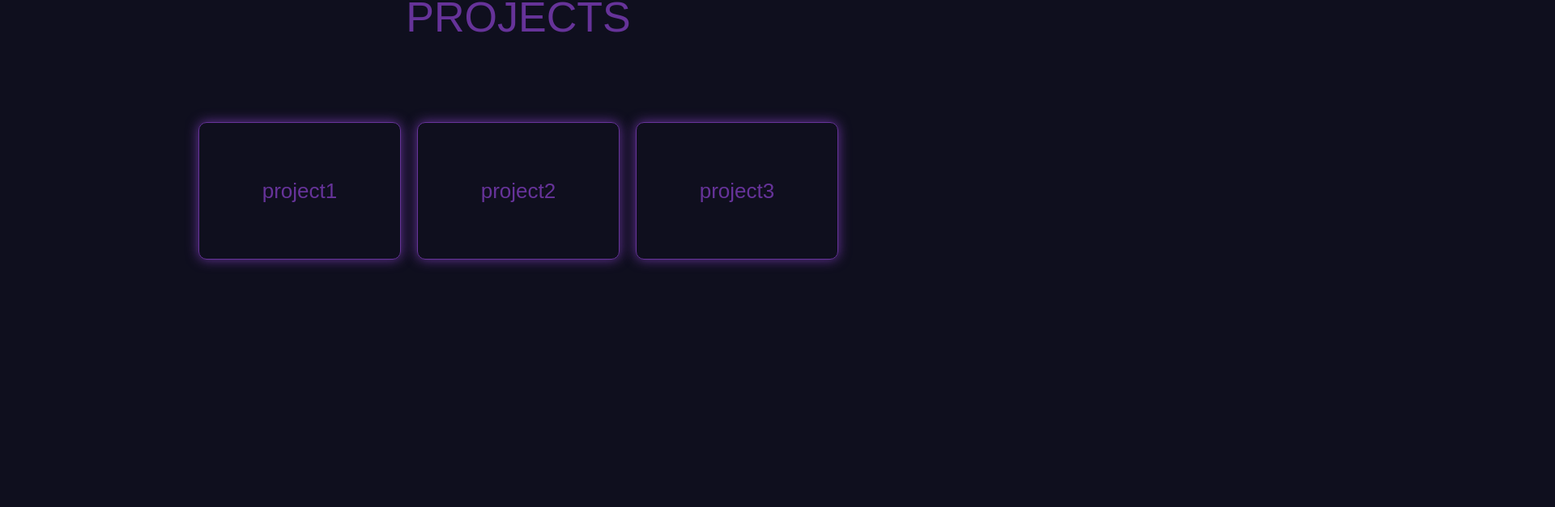
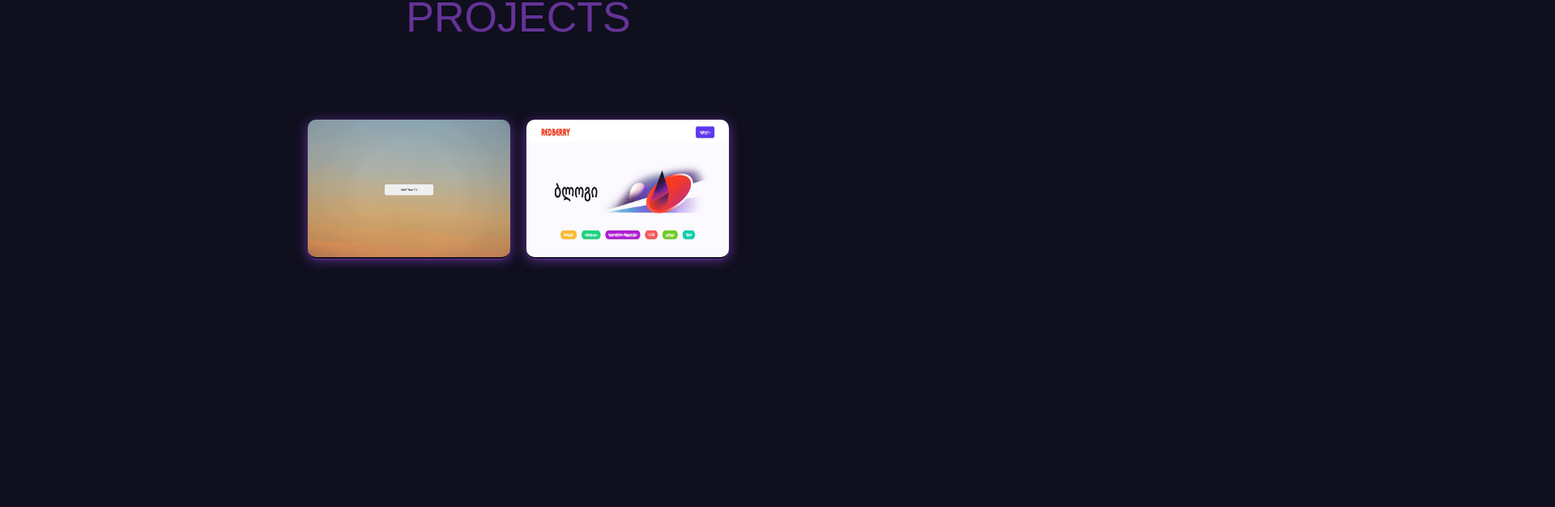
Before and after one commit to giga541/portfolio, a React (Vite) app: page / in a window 1280 px wide. Shown: the part 1609-2236 px from the top of the page at 81% size, 1920 px wide, since content can reach past the window. Built offline with nearby package versions, Linux system fonts and the light colour scheme.

Commit message:
add projects

```diff
--- a/src/App.jsx
+++ b/src/App.jsx
@@ -1,8 +1,8 @@
-import "./app.scss";
-import Hero from "./components/hero/Hero";
-import Services from "./components/services/Services";
-import Projects from "./components/projects/Projects";
-import Contact from "./contact/Contact";
+import './app.scss';
+import Hero from './components/hero/Hero';
+import Services from './components/services/Services';
+import Projects from './components/projects/Projects';
+import Contact from './components/contact/Contact';
 
 function App() {
   return (
@@ -16,7 +16,6 @@ function App() {
       <section id="Projects">
         <Projects />
       </section>
-      <section id="About">About</section>
       <section id="Contact">
         <Contact />
       </section>
--- a/src/components/hero/Header.jsx
+++ b/src/components/hero/Header.jsx
@@ -1,5 +1,5 @@
-import "./header.scss";
-import { motion } from "framer-motion";
+import './header.scss';
+import { motion } from 'framer-motion';
 
 const variants = {
   initial: { x: -500, opacity: 0 },
@@ -11,7 +11,7 @@ const variants = {
 };
 
 const Header = () => {
-  const items = ["Homepage", "Services", "Projects", "About", "Contact"];
+  const items = ['Homepage', 'Services', 'Projects', 'Contact'];
 
   return (
     <motion.div
@@ -24,7 +24,7 @@ const Header = () => {
         Portfolio
       </motion.div>
       <motion.div className="items" variants={variants}>
-        {items.map(item => (
+        {items.map((item) => (
           <a href={`#${item}`} key={item}>
             {item}
           </a>
--- a/src/components/projects/Projects.jsx
+++ b/src/components/projects/Projects.jsx
@@ -1,13 +1,23 @@
-import "./projects.scss";
+import './projects.scss';
+import cv_logo from '../../assets/Cv.jpg';
+import blogs from '../../assets/blogs.jpg';
 
 const Projects = () => {
   return (
     <div className="projects">
       <h1 data-aos="fade-right">PROJECTS</h1>
       <div className="project-ideas">
-        <p data-aos="fade-up-right">project1</p>
-        <p data-aos="fade-down">project2</p>
-        <p data-aos="fade-up-left">project3</p>
+        <p data-aos="fade-up-right">
+          <a href="https://createpersonalcv.netlify.app/">
+            <img src={cv_logo} alt="cv" />
+          </a>
+        </p>
+        <p data-aos="fade-down">
+          <a href="https://dashing-sfogliatella-50f68b.netlify.app/">
+            <img src={blogs} alt="" />
+          </a>
+        </p>
+        {/* <p data-aos="fade-up-left">project3</p> */}
       </div>
     </div>
   );
--- a/src/components/projects/projects.scss
+++ b/src/components/projects/projects.scss
@@ -28,10 +28,15 @@
       width: 140px;
       padding: 38px;
       border: 1px solid #663399;
+      font-size: 26px;
       border-radius: 10px;
-      font-size: 26px;
       height: 170px;
       width: 250px;
     }
+    img {
+      border-radius: 10px;
+      width: 250px;
+      height: 170px;
+    }
   }
 }
```
Also changed, not shown: src/assets/Cv.jpg (added), src/assets/blogs.jpg (added), src/components/contact/Contact.jsx (renamed from src/contact/Contact.jsx), src/components/contact/Svg.jsx (renamed from src/contact/Svg.jsx), src/components/contact/contact.scss (renamed from src/contact/contact.scss).
